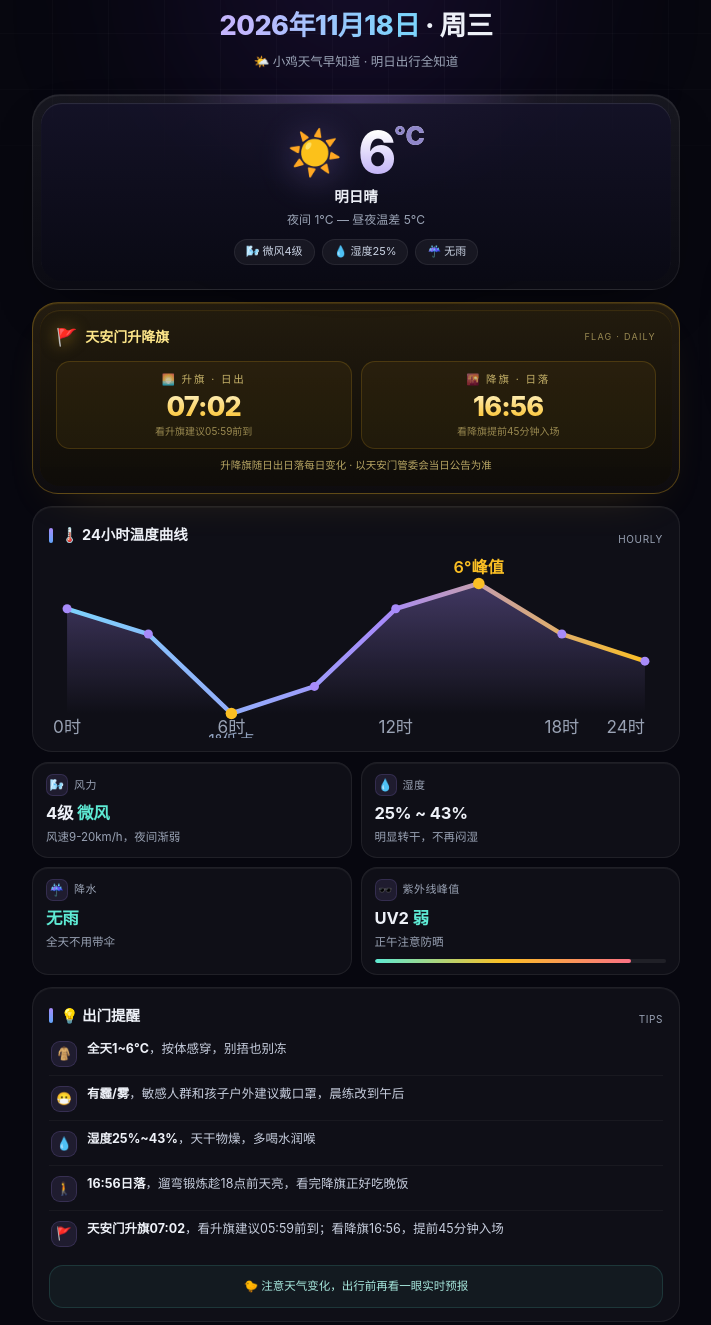
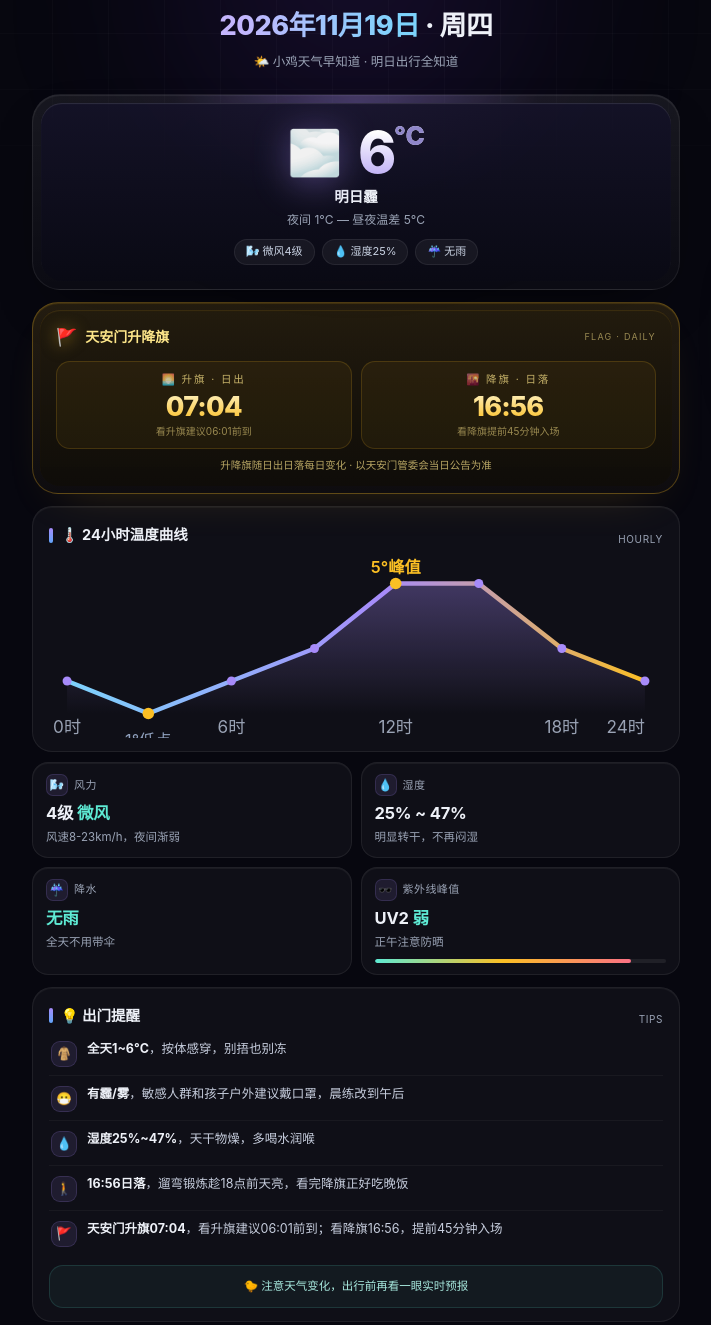
Before and after one commit to hongkongdxk123-jpg/hongkongdxk123-jpg.github.io, a plain HTML site: page weather/index.html in a window 1280 px wide. Shown: the part 79-1404 px from the top of the page, without its empty margins (284-995 px from the left). Drawn offline with Linux system fonts and the light colour scheme.

Commit message:
weather 2026-11-19 (script)

```diff
--- a/weather/index.html
+++ b/weather/index.html
@@ -3,7 +3,7 @@
 <head>
 <meta charset="UTF-8">
 <meta name="viewport" content="width=device-width, initial-scale=1.0">
-<title>小鸡天气早知道 · 2026年11月18日</title>
+<title>小鸡天气早知道 · 2026年11月19日</title>
 <style>
 *{margin:0;padding:0;box-sizing:border-box}
 :root{
@@ -102,7 +102,7 @@ footer .lnk{color:#7c86a0;text-decoration:none}
 
 <header>
 <div class="eyebrow"><span class="dot"></span>BEIJING · 每晚20点报次日</div>
-<h1><span class="date">2026年11月18日</span> · 周三</h1>
+<h1><span class="date">2026年11月19日</span> · 周四</h1>
 <div class="subline">🌤️ 小鸡天气早知道 · 明日出行全知道</div>
 </header>
 
@@ -110,10 +110,10 @@ footer .lnk{color:#7c86a0;text-decoration:none}
 <div class="hero-glow"></div>
 <div class="hero-inner">
 <div class="hero-row">
-<div class="hero-icon">☀️</div>
+<div class="hero-icon">🌫️</div>
 <div class="hero-temp">6<span class="deg">°C</span></div>
 </div>
-<div class="hero-desc">明日晴</div>
+<div class="hero-desc">明日霾</div>
 <div class="hero-range">夜间 1°C — 昼夜温差 5°C</div>
 <div class="hero-tags">
 <span class="tag">🌬️ 微风4级</span><span class="tag">💧 湿度25%</span><span class="tag">☔ 无雨</span>
@@ -127,7 +127,7 @@ footer .lnk{color:#7c86a0;text-decoration:none}
 <div class="flag-note">FLAG · DAILY</div>
 </div>
 <div class="flag-times">
-<div class="flag-t"><div class="lab">🌅 升旗 · 日出</div><div class="t">07:02</div><div class="s">看升旗建议05:59前到</div></div>
+<div class="flag-t"><div class="lab">🌅 升旗 · 日出</div><div class="t">07:04</div><div class="s">看升旗建议06:01前到</div></div>
 <div class="flag-t"><div class="lab">🌇 降旗 · 日落</div><div class="t">16:56</div><div class="s">看降旗提前45分钟入场</div></div>
 </div>
 <div class="flag-tip">升降旗随日出日落每日变化 · 以天安门管委会当日公告为准</div>
@@ -144,23 +144,23 @@ footer .lnk{color:#7c86a0;text-decoration:none}
 <linearGradient id="tg" x1="0" y1="0" x2="0" y2="1"><stop offset="0%" stop-color="#a78bfa" stop-opacity=".33"/><stop offset="100%" stop-color="#a78bfa" stop-opacity="0"/></linearGradient>
 <linearGradient id="lg" x1="0" y1="0" x2="1" y2="0"><stop offset="0%" stop-color="#7dd3fc"/><stop offset="55%" stop-color="#a78bfa"/><stop offset="100%" stop-color="#fbbf24"/></linearGradient>
 </defs>
-<path d="M10,32 L55,46 L101,90 L147,75 L192,32 L238,18 L284,46 L330,61 L330,90 L10,90 Z" fill="url(#tg)"/>
-<polyline points="10,32 55,46 101,90 147,75 192,32 238,18 284,46 330,61" fill="none" stroke="url(#lg)" stroke-width="2.5" stroke-linecap="round" stroke-linejoin="round"/>
-<circle cx="10" cy="32" r="2.5" fill="#a78bfa"/><circle cx="55" cy="46" r="2.5" fill="#a78bfa"/><circle cx="101" cy="90" r="3.2" fill="#fbbf24"/><circle cx="147" cy="75" r="2.5" fill="#a78bfa"/><circle cx="192" cy="32" r="2.5" fill="#a78bfa"/><circle cx="238" cy="18" r="3.2" fill="#fbbf24"/><circle cx="284" cy="46" r="2.5" fill="#a78bfa"/><circle cx="330" cy="61" r="2.5" fill="#a78bfa"/>
+<path d="M10,72 L55,90 L101,72 L147,54 L192,18 L238,18 L284,54 L330,72 L330,90 L10,90 Z" fill="url(#tg)"/>
+<polyline points="10,72 55,90 101,72 147,54 192,18 238,18 284,54 330,72" fill="none" stroke="url(#lg)" stroke-width="2.5" stroke-linecap="round" stroke-linejoin="round"/>
+<circle cx="10" cy="72" r="2.5" fill="#a78bfa"/><circle cx="55" cy="90" r="3.2" fill="#fbbf24"/><circle cx="101" cy="72" r="2.5" fill="#a78bfa"/><circle cx="147" cy="54" r="2.5" fill="#a78bfa"/><circle cx="192" cy="18" r="3.2" fill="#fbbf24"/><circle cx="238" cy="18" r="2.5" fill="#a78bfa"/><circle cx="284" cy="54" r="2.5" fill="#a78bfa"/><circle cx="330" cy="72" r="2.5" fill="#a78bfa"/>
 <text class="tick" x="10" y="101" text-anchor="middle">0时</text>
 <text class="tick" x="101" y="101" text-anchor="middle">6时</text>
 <text class="tick" x="192" y="101" text-anchor="middle">12时</text>
 <text class="tick" x="284" y="101" text-anchor="middle">18时</text>
 <text class="tick" x="330" y="101" text-anchor="end">24时</text>
-<text x="238" y="12" text-anchor="middle" font-size="9" fill="#fbbf24" font-weight="600">6°峰值</text>
-<text x="101" y="108" text-anchor="middle" font-size="9" fill="#8fa0bd">1°低点</text>
+<text x="192" y="12" text-anchor="middle" font-size="9" fill="#fbbf24" font-weight="600">5°峰值</text>
+<text x="55" y="108" text-anchor="middle" font-size="9" fill="#8fa0bd">1°低点</text>
 </svg>
 </div>
 </section>
 
 <div class="grid">
-<div class="cell"><div class="k"><span class="ic">🌬️</span>风力</div><div class="v">4级 <em>微风</em></div><div class="d">风速9-20km/h，夜间渐弱</div></div>
-<div class="cell"><div class="k"><span class="ic">💧</span>湿度</div><div class="v">25% ~ 43%</div><div class="d">明显转干，不再闷湿</div></div>
+<div class="cell"><div class="k"><span class="ic">🌬️</span>风力</div><div class="v">4级 <em>微风</em></div><div class="d">风速8-23km/h，夜间渐弱</div></div>
+<div class="cell"><div class="k"><span class="ic">💧</span>湿度</div><div class="v">25% ~ 47%</div><div class="d">明显转干，不再闷湿</div></div>
 <div class="cell"><div class="k"><span class="ic">☔</span>降水</div><div class="v"><em>无雨</em></div><div class="d">全天不用带伞</div></div>
 <div class="cell"><div class="k"><span class="ic">🕶️</span>紫外线峰值</div><div class="v">UV2 <em>弱</em></div><div class="d">正午注意防晒<div class="uv-bar"><div class="uv-fill"></div></div></div></div>
 </div>
@@ -170,9 +170,9 @@ footer .lnk{color:#7c86a0;text-decoration:none}
 <div class="tips">
 <div class="tip d1"><div class="e">🧥</div><p><b>全天1~6°C</b>，按体感穿，别捂也别冻</p></div>
 <div class="tip d2"><div class="e">😷</div><p><b>有霾/雾</b>，敏感人群和孩子户外建议戴口罩，晨练改到午后</p></div>
-<div class="tip d3"><div class="e">💧</div><p><b>湿度25%~43%</b>，天干物燥，多喝水润喉</p></div>
+<div class="tip d3"><div class="e">💧</div><p><b>湿度25%~47%</b>，天干物燥，多喝水润喉</p></div>
 <div class="tip d4"><div class="e">🚶</div><p><b>16:56日落</b>，遛弯锻炼趁18点前天亮，看完降旗正好吃晚饭</p></div>
-<div class="tip d5"><div class="e">🚩</div><p><b>天安门升旗07:02</b>，看升旗建议05:59前到；看降旗16:56，提前45分钟入场</p></div>
+<div class="tip d5"><div class="e">🚩</div><p><b>天安门升旗07:04</b>，看升旗建议06:01前到；看降旗16:56，提前45分钟入场</p></div>
 </div>
 <div class="foot">🐤 注意天气变化，出行前再看一眼实时预报</div>
 </section>
```
